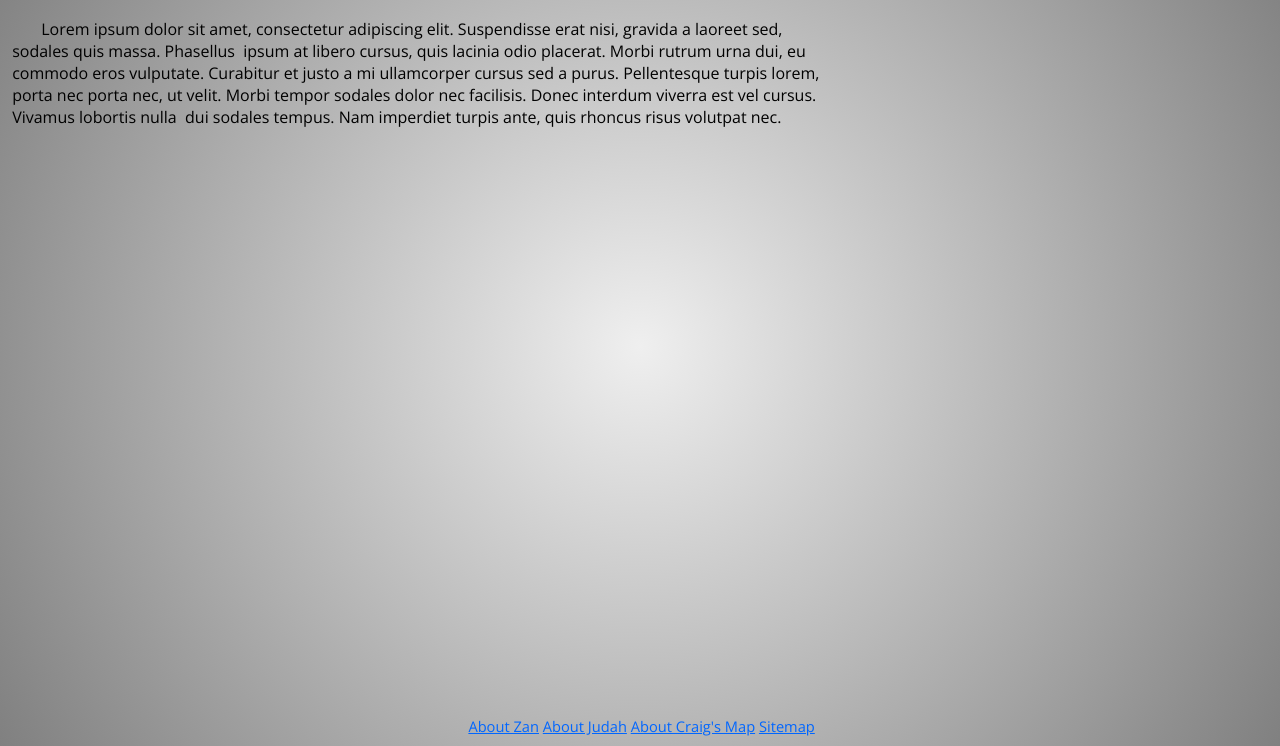
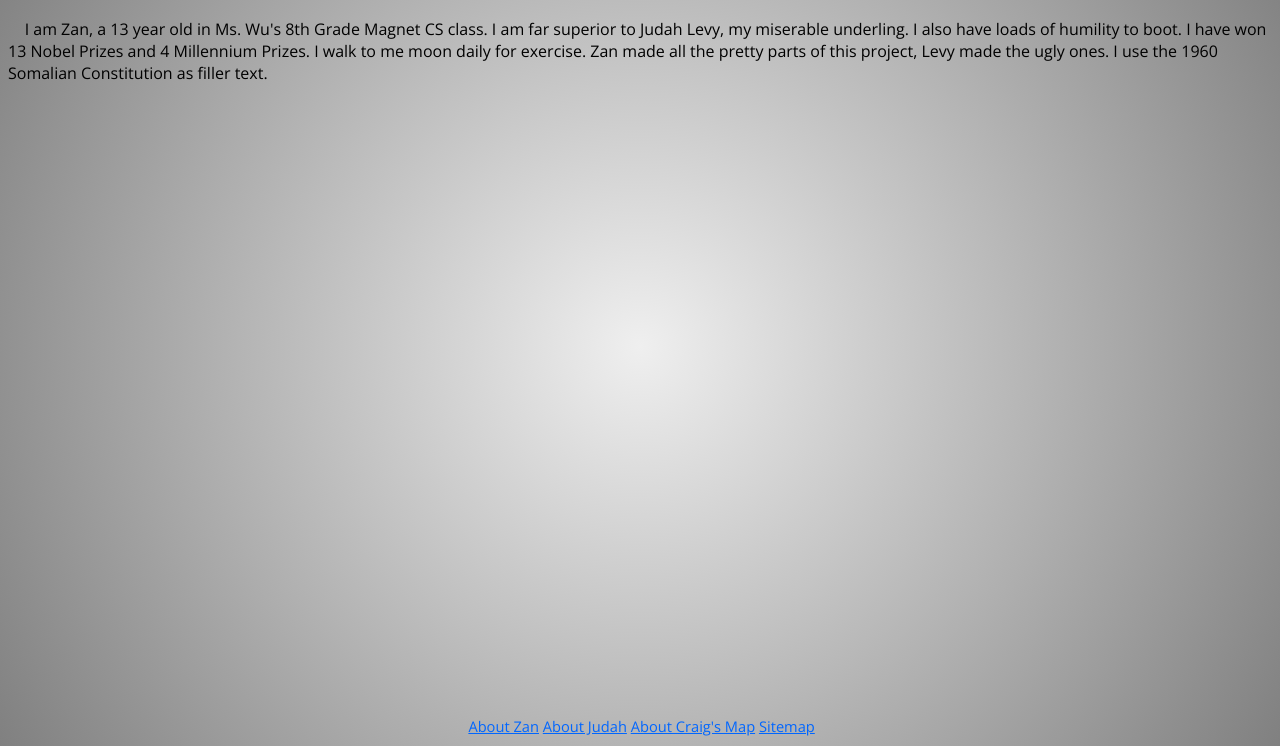
Before and after one commit to pizzakingme/FP, a plain HTML site: page about/index.html in a window 1280 px wide. Shown: the part 54-800 px from the top of the page. Drawn offline with nearby package versions, Linux system fonts and the light colour scheme.

Commit message:
git reser

```diff
--- a/about/index.html
+++ b/about/index.html
@@ -16,11 +16,7 @@
     <div class="css3gradient">
     <h1>About us</h1>
     <p>
-      <pre>&#9;Lorem ipsum dolor sit amet, consectetur adipiscing elit. Suspendisse erat nisi, gravida a laoreet sed,
- sodales quis massa. Phasellus  ipsum at libero cursus, quis lacinia odio placerat. Morbi rutrum urna dui, eu
- commodo eros vulputate. Curabitur et justo a mi ullamcorper cursus sed a purus. Pellentesque turpis lorem,
- porta nec porta nec, ut velit. Morbi tempor sodales dolor nec facilisis. Donec interdum viverra est vel cursus.
- Vivamus lobortis nulla  dui sodales tempus. Nam imperdiet turpis ante, quis rhoncus risus volutpat nec.</pre>
+      &nbsp;&nbsp;&nbsp;&nbsp;I am Zan, a 13 year old in Ms. Wu's 8th Grade Magnet CS class. I am far superior to Judah Levy, my miserable underling. I also have loads of humility to boot. I have won 13 Nobel Prizes and 4 Millennium Prizes. I walk to me moon daily for exercise. Zan made all the pretty parts of this project, Levy made the ugly ones. I use the 1960 Somalian Constitution as filler text.
     </p>
   </body>
 
```
Also changed, not shown: about/xu.html (+1 -8 lines), README.md (deleted), 1 other file.
